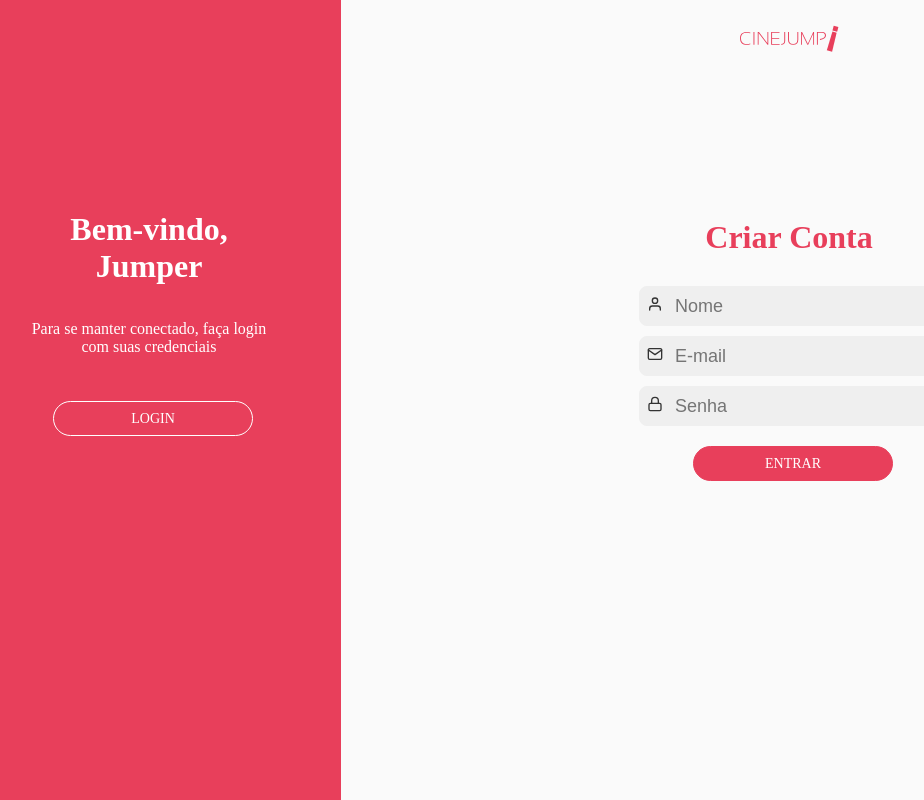
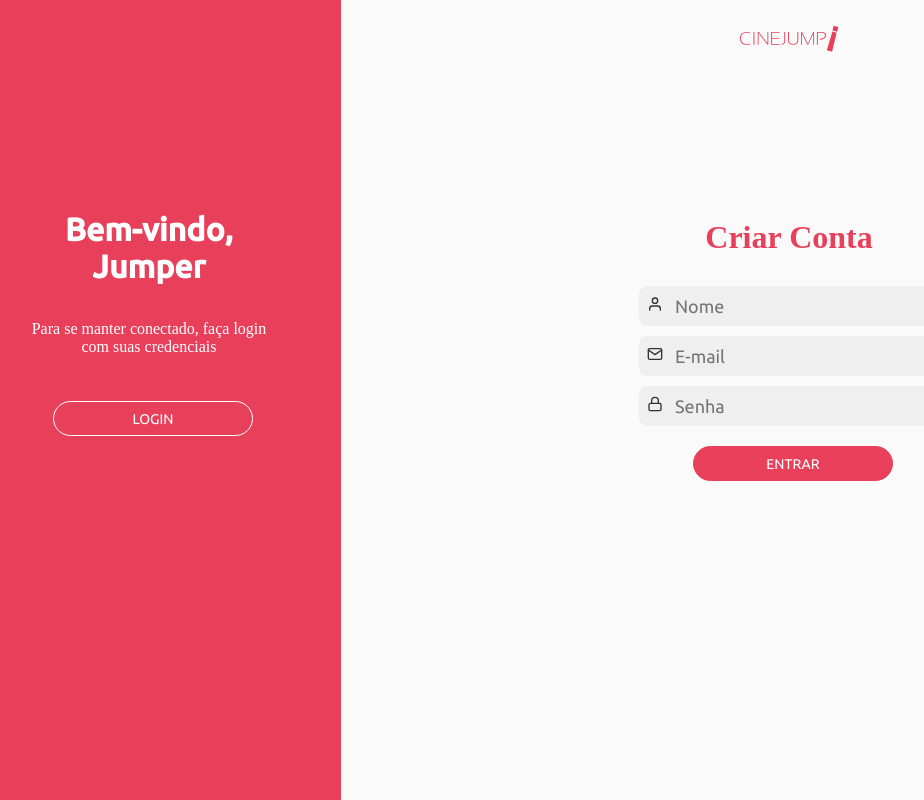
Before and after one commit to guiness333/cinejump, a React (Create React App) app: page /signup in a window 1280 px wide. Shown: the top 800 px of the page, without its empty margins (43-967 px from the left). Built offline with nearby package versions, Linux system fonts and the light colour scheme.

Commit message:
WJ18-Refatoracao font adicionada e omitindo alguns erros do eslint

```diff
--- a/public/index.html
+++ b/public/index.html
@@ -5,6 +5,7 @@
     <link rel="icon" href="%PUBLIC_URL%/favicon.ico" />
     <meta name="viewport" content="width=device-width, initial-scale=1" />
     <meta name="theme-color" content="#000000" />
+
     <meta
       name="description"
       content="Web site created using create-react-app"
@@ -24,6 +25,7 @@
       work correctly both with client-side routing and a non-root public URL.
       Learn how to configure a non-root public URL by running `npm run build`.
     -->
+    <link href="https://fonts.googleapis.com/css2?family=Ubuntu:wght@300;400;500&display=swap" rel="stylesheet">
     <title>React App</title>
   </head>
   <body>
--- a/src/Components/MovieList/index.tsx
+++ b/src/Components/MovieList/index.tsx
@@ -62,7 +62,7 @@ export const TrailerRow = (props: any) => {
                 <Frame title={trailer}
                   width="360"
                   height="280"
-                  src={`https://www.youtube.com/embed/${trailer}`}
+                  src={`https://www.youtube-nocookie.com/embed/${trailer}`}
                 ></Frame>
               </Trailers>
             );
--- a/src/global.ts
+++ b/src/global.ts
@@ -4,12 +4,14 @@ const GlobalStyle = createGlobalStyle`
     margin: 0;
     padding: 0;
     outline: 0;
-    box-sizing: border-box}
+    box-sizing: border-box;
+    font-family: 'Ubuntu', -apple-system, system-ui, sans-serif;}
 body {
     min-height: 100%;
     font-family: Arial, Helvetica, sans-serif;
     background: #fafafa;
     color: #333;
+
 }
 ::-webkit-scrollbar {
     width: 12px;
```
Also changed, not shown: src/pages/Home/home.tsx (+11 -8 lines).
